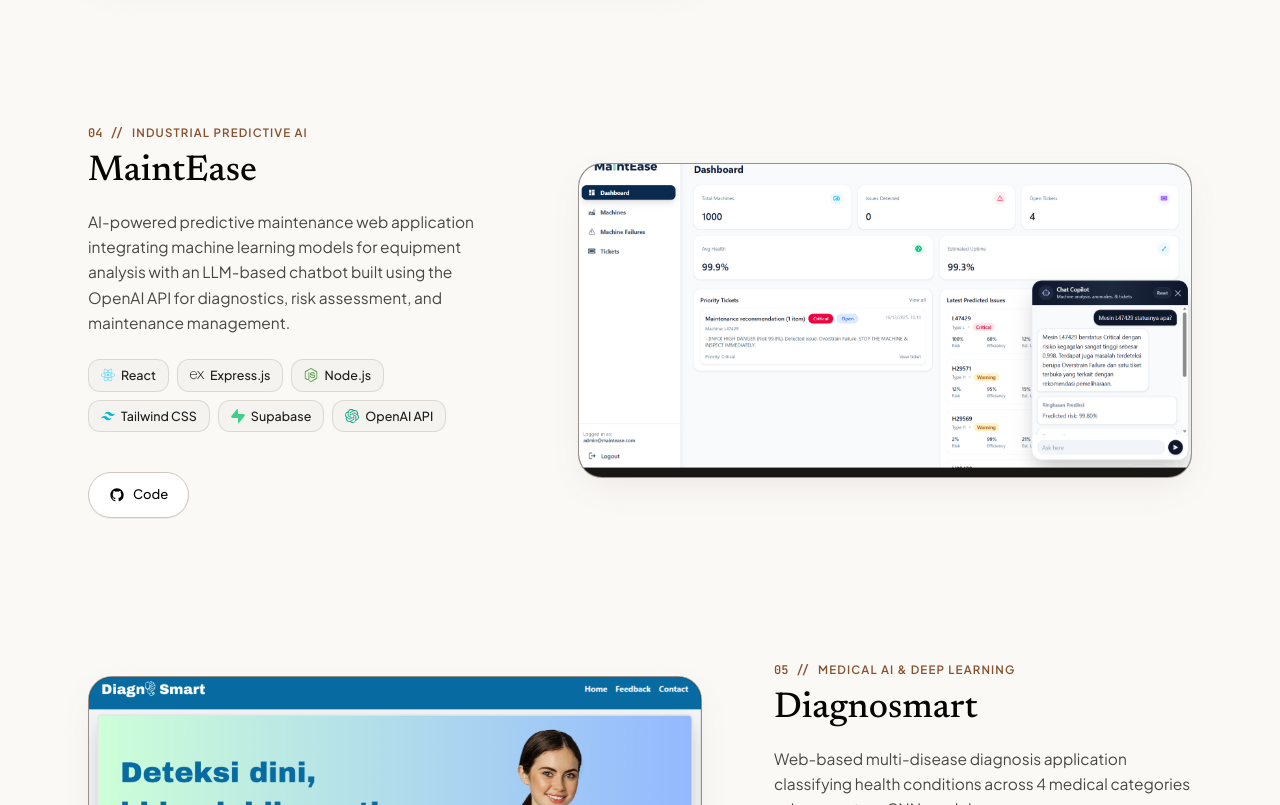
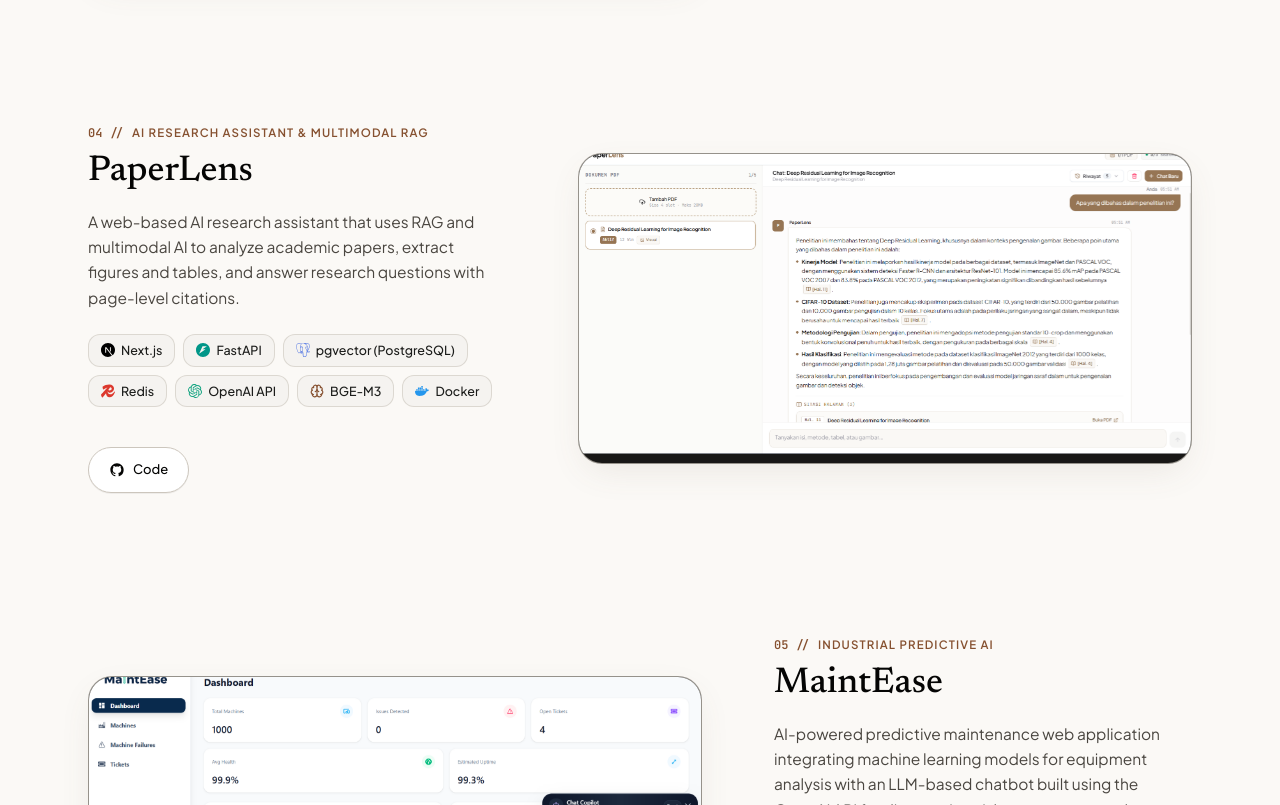
Before and after one commit to aryo04/myporto, a Next.js app: page / in a window 1280 px wide. Shown: the part 5660-6465 px from the top of the page. Built offline with nearby package versions, Linux system fonts and the light colour scheme.

Commit message:
nambahin PaperLens

```diff
--- a/src/components/ui/TechIcon.tsx
+++ b/src/components/ui/TechIcon.tsx
@@ -27,6 +27,7 @@
   SiTailwindcss,
   SiFlutter,
   SiDart,
+  SiRedis,
 } from "react-icons/si";
 import { Globe, Bot, Brain, Sparkles, Database } from "lucide-react";
 
@@ -82,7 +83,14 @@
       return <SiGo className={`${className} text-[#00ADD8]`} />;
     case "postgresql":
     case "postgres":
+    case "pgvector (postgresql)":
+    case "postgresql (pgvector)":
+    case "pgvector":
       return <SiPostgresql className={`${className} text-[#4169E1]`} />;
+    case "redis":
+      return <SiRedis className={`${className} text-[#DC382D]`} />;
+    case "bge-m3":
+      return <Brain className={`${className} text-[#865130]`} />;
     case "docker":
       return <SiDocker className={`${className} text-[#2496ED]`} />;
     case "git / github":
--- a/src/data/portfolioData.ts
+++ b/src/data/portfolioData.ts
@@ -215,6 +215,17 @@
     }
   },
   {
+    id: "paperlens",
+    title: "PaperLens",
+    category: "AI RESEARCH ASSISTANT & MULTIMODAL RAG",
+    description: "A web-based AI research assistant that uses RAG and multimodal AI to analyze academic papers, extract figures and tables, and answer research questions with page-level citations.",
+    tags: ["Next.js", "FastAPI", "pgvector (PostgreSQL)", "Redis", "OpenAI API", "BGE-M3", "Docker"],
+    image: "/assets/projects/paperlens.png",
+    links: {
+      github: "https://github.com/aryo04/PaperLens"
+    }
+  },
+  {
     id: "maintease",
     title: "MaintEase",
     category: "Industrial Predictive AI",
```
Also changed, not shown: public/assets/projects/paperlens.png (added).
